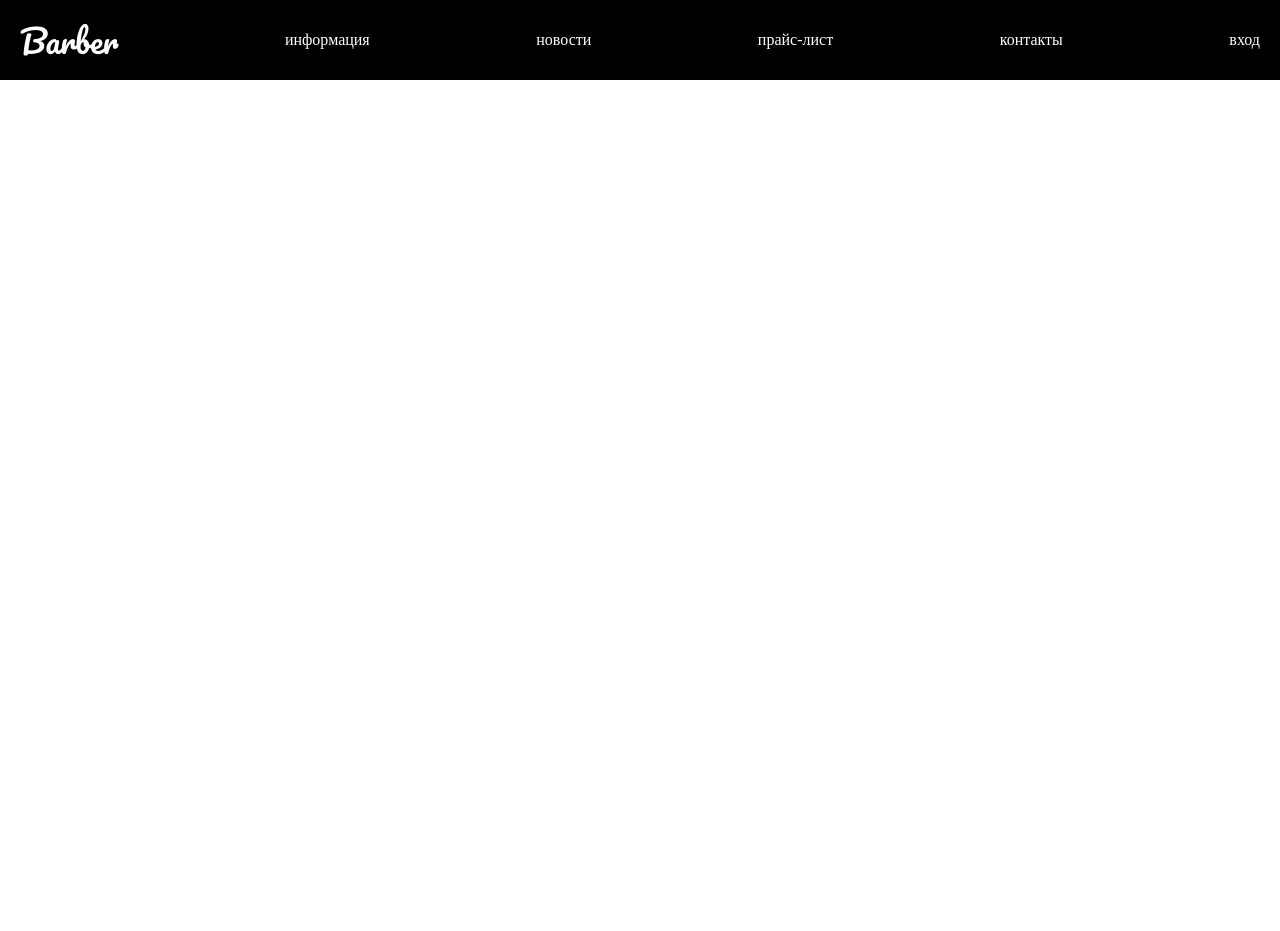
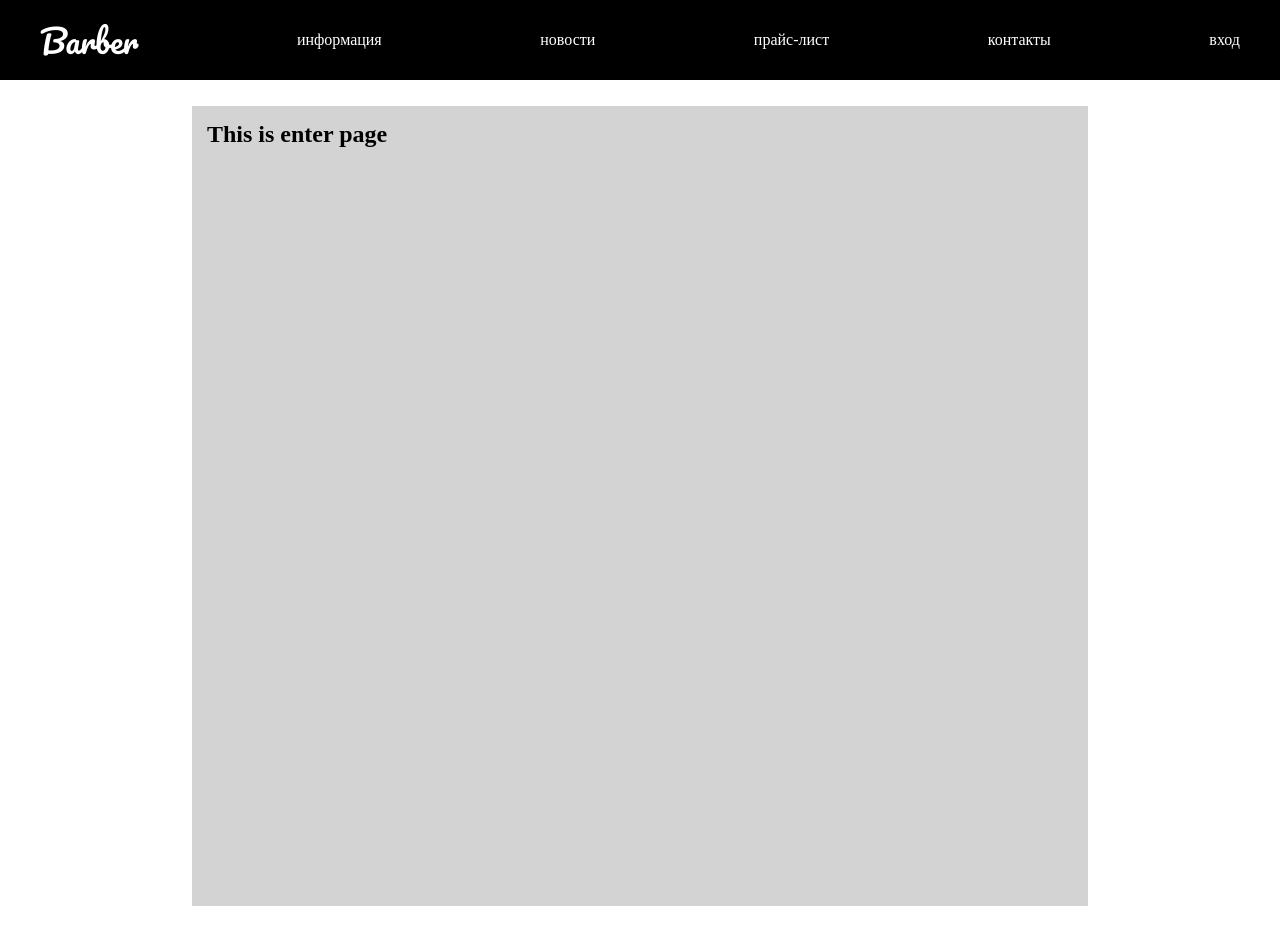
Before and after one commit to Makarov-Ivan/final_project-1, a React (Create React App) app: page /enter in a window 1280 px wide. Before the commit the page ends 800 px from the top, so only its background shows below. Built offline with nearby package versions, Linux system fonts and the light colour scheme.

Commit message:
routers and link added

```diff
--- a/src/App.js
+++ b/src/App.js
@@ -1,9 +1,16 @@
 import React from "react";
+import { BrowserRouter as Router } from "react-router-dom";
 
 import Navbar from "./components/navbar/Navbar";
-
+import { Main } from "./components/main/Main";
 function App() {
-  return <Navbar />;
+  return (
+    <React.Fragment>
+      <Router>
+        <Navbar />
+        <Main />
+      </Router>
+    </React.Fragment>
+  );
 }
-
 export default App;
--- /dev/null
+++ b/src/components/main/Main.jsx
@@ -0,0 +1,28 @@
+import React from "react";
+import { Switch, Route } from "react-router-dom";
+
+import { HomePage } from "../../pages/HomePage/HomePage";
+import { NewsPage } from "../../pages/NewsPage/NewsPage";
+import { InfoPage } from "../../pages/InfoPage/InfoPage";
+import { PricePage } from "../../pages/PricePage/PricePage";
+import { ContactPage } from "../../pages/ContactsPage/ContactPage";
+import { EnterPage } from "../../pages/EnterPage/EnterPage";
+import { NotFound } from "../../pages/NotFound/NotFound";
+import "./main.scss";
+
+export const Main = () => {
+  return (
+    <main>
+      <Switch>
+        <Route exact path='/' component={HomePage} />
+        <Route path='/info' component={InfoPage} />
+        <Route path='/news' component={NewsPage} />
+        <Route path='/price' component={PricePage} />
+        <Route path='/contacts' component={ContactPage} />
+        <Route path='/enter' component={EnterPage} />
+
+        <Route component={NotFound} />
+      </Switch>
+    </main>
+  );
+};
--- /dev/null
+++ b/src/components/main/main.scss
@@ -0,0 +1,7 @@
+main {
+  margin: 2% 15%;
+  padding: 15px;
+  box-sizing: border-box;
+  background-color: lightgrey;
+  height: 100vh;
+}
--- a/src/components/navbar/navbar.scss
+++ b/src/components/navbar/navbar.scss
@@ -3,7 +3,7 @@
   justify-content: space-between;
   align-items: center;
   margin: 0;
-  padding: 0 20px;
+  padding: 0 40px;
   width: 100wv;
   height: 5rem;
   background: #000;
--- a/src/index.js
+++ b/src/index.js
@@ -1,15 +1,12 @@
 import React from "react";
 import ReactDOM from "react-dom";
 import App from "./App";
-import { BrowserRouter as Router } from "react-router-dom";
 import "./index.scss";
 import * as serviceWorker from "./serviceWorker";
 
 ReactDOM.render(
   <React.StrictMode>
-    <Router>
-      <App />
-    </Router>
+    <App />
   </React.StrictMode>,
   document.getElementById("root")
 );
--- /dev/null
+++ b/src/pages/ContactsPage/ContactPage.jsx
@@ -0,0 +1,9 @@
+import React from "react";
+
+export const ContactPage = () => {
+  return (
+    <div className='contactPage'>
+      <h2>This is contact page</h2>
+    </div>
+  );
+};
--- /dev/null
+++ b/src/pages/EnterPage/EnterPage.jsx
@@ -0,0 +1,9 @@
+import React from "react";
+
+export const EnterPage = () => {
+  return (
+    <div className='enterPage'>
+      <h2>This is enter page</h2>
+    </div>
+  );
+};
--- /dev/null
+++ b/src/pages/HomePage/HomePage.jsx
@@ -0,0 +1,9 @@
+import React from "react";
+
+export const HomePage = () => {
+  return (
+    <div className='homePage'>
+      <h2>This is home page</h2>
+    </div>
+  );
+};
--- /dev/null
+++ b/src/pages/InfoPage/InfoPage.jsx
@@ -0,0 +1,9 @@
+import React from "react";
+
+export const InfoPage = () => {
+  return (
+    <div className='infoPage'>
+      <h2>This is info page</h2>
+    </div>
+  );
+};
--- /dev/null
+++ b/src/pages/NewsPage/NewsPage.jsx
@@ -0,0 +1,9 @@
+import React from "react";
+
+export const NewsPage = () => {
+  return (
+    <div className='newsPage'>
+      <h2>This is news page</h2>
+    </div>
+  );
+};
--- /dev/null
+++ b/src/pages/NotFound/NotFound.jsx
@@ -0,0 +1,12 @@
+import React from "react";
+
+import { Link } from "react-router-dom";
+
+export const NotFound = () => {
+  return (
+    <div className='notFound'>
+      <h2>Данная страница не найдена</h2>
+      <Link to='/'>На главную</Link>
+    </div>
+  );
+};
--- /dev/null
+++ b/src/pages/PricePage/PricePage.jsx
@@ -0,0 +1,9 @@
+import React from "react";
+
+export const PricePage = () => {
+  return (
+    <div className='pricePage'>
+      <h2>This is price page</h2>
+    </div>
+  );
+};
```
